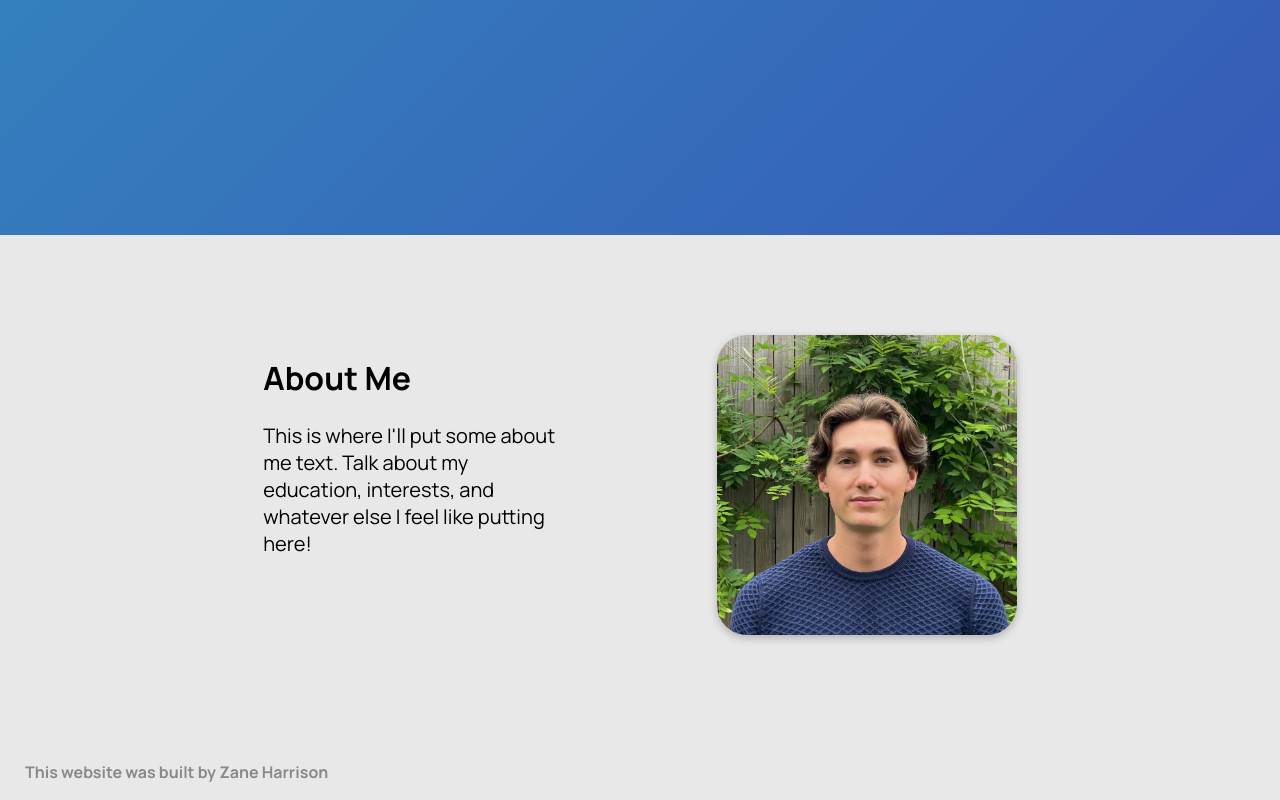
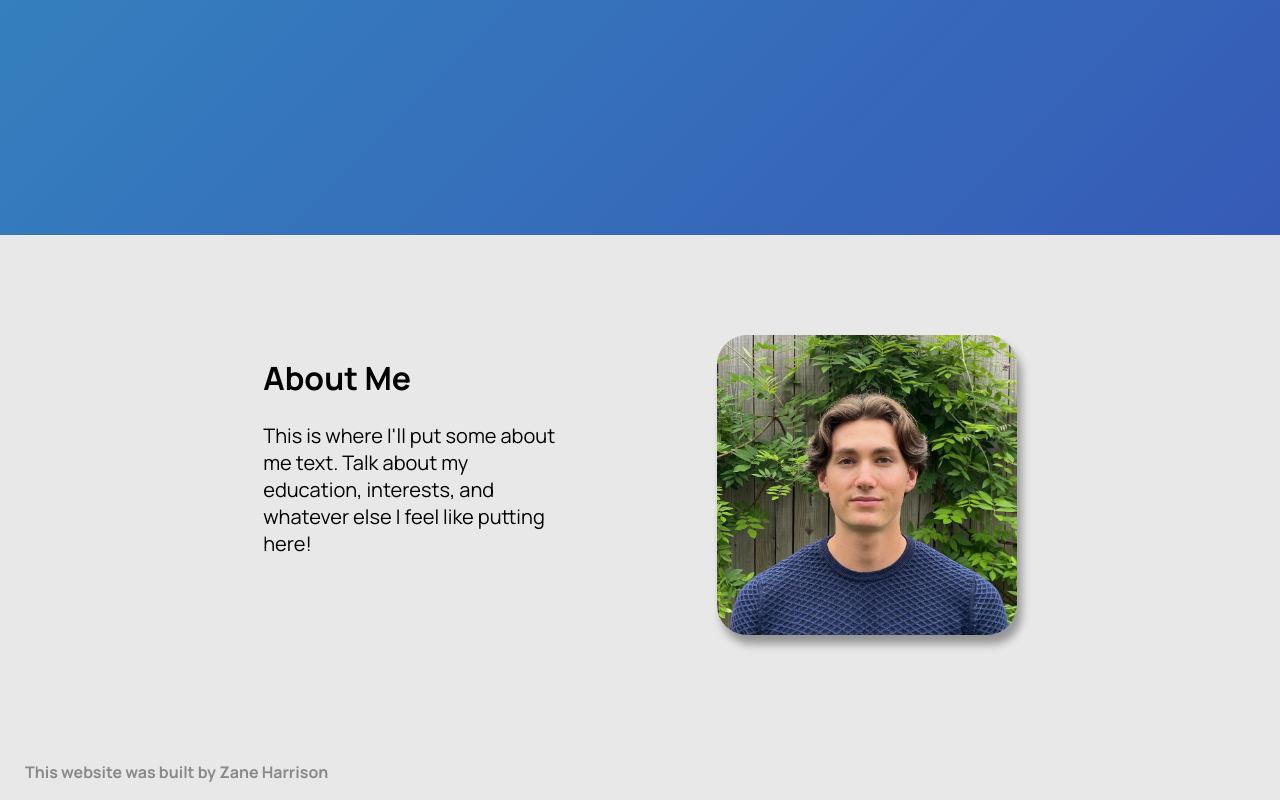
Before and after one commit to zaneHarrison/zlh-personal-site, a Next.js app: page / in a window 1280 px wide. Shown: the part 640-1440 px from the top of the page. Built offline with nearby package versions, Linux system fonts and the light colour scheme.

Commit message:
Edited headshot shadow

```diff
--- a/styles/AboutMeSection.module.css
+++ b/styles/AboutMeSection.module.css
@@ -17,5 +17,5 @@
 
 .headshot {
   border-radius: 10%;
-  box-shadow: rgba(0, 0, 0, 0.24) 0px 3px 8px;
+  box-shadow: 4.5px 9px 9px hsl(0deg 0% 0% / 0.36);
 }
```
